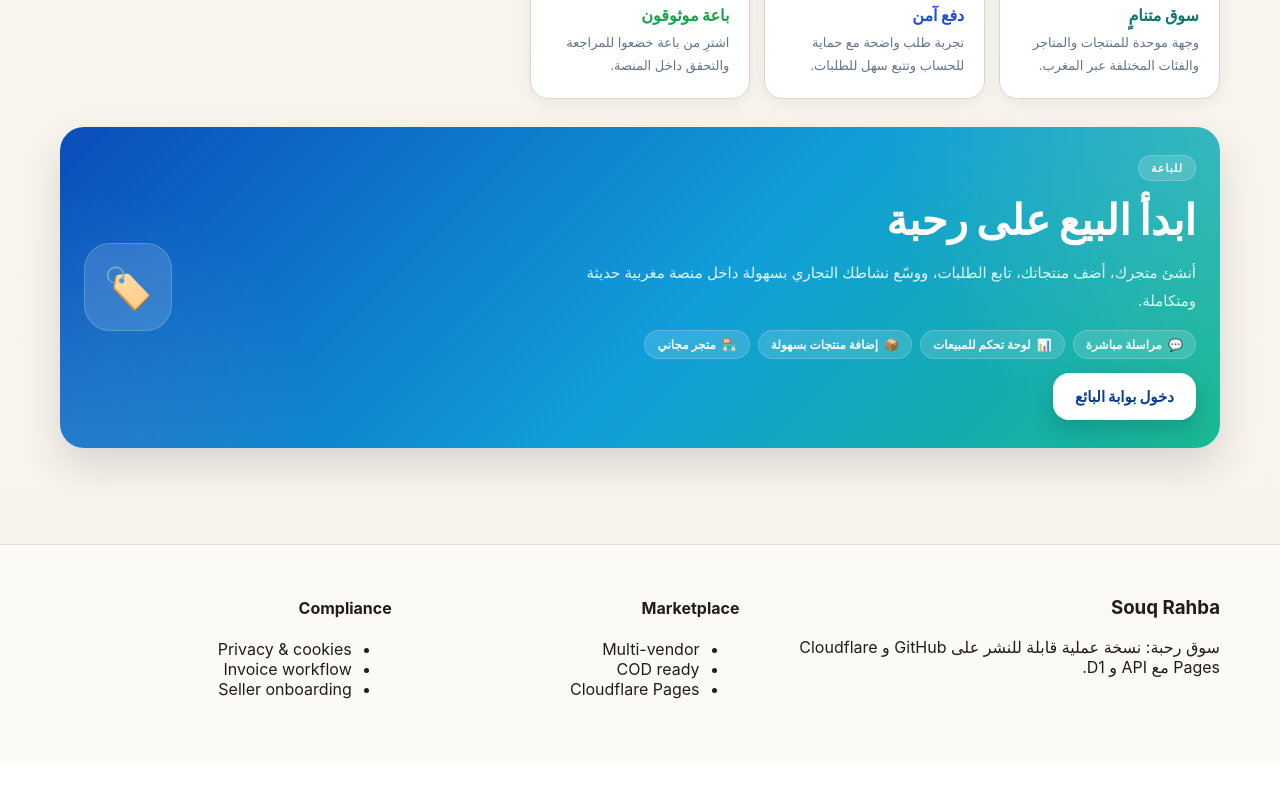
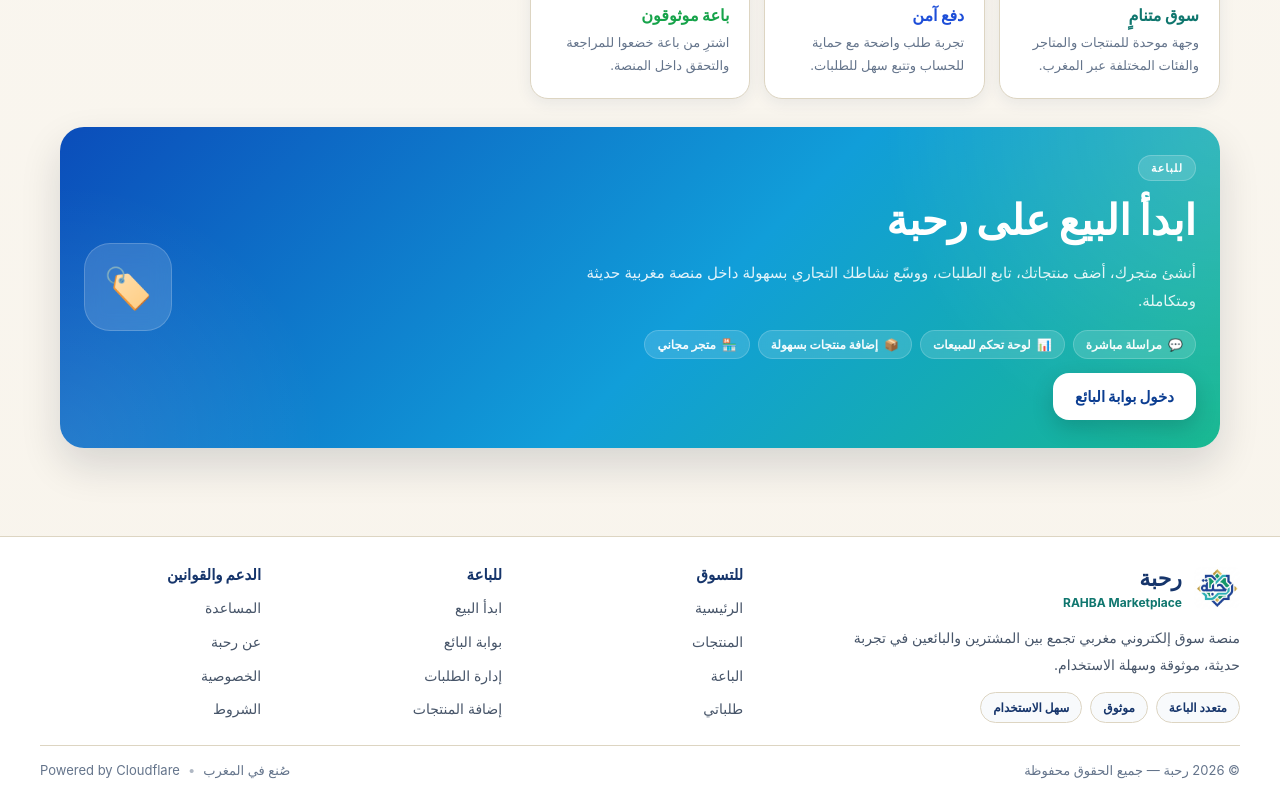
Before and after one commit to ori00fit-tech/souq-rahba-platform, a React (Vite) app in the folder apps/storefront/: page / in a window 1280 px wide. Shown: the part 1188-1988 px from the top of the page. Before the commit the page ends 1951 px from the top, so only its background shows below. Built offline with nearby package versions, Linux system fonts and the light colour scheme; no server answers.

Commit message:
Upgrade storefront footer to premium Arabic layout

```diff
--- a/apps/storefront/src/components/Footer.jsx
+++ b/apps/storefront/src/components/Footer.jsx
@@ -1,32 +1,232 @@
-import { useApp } from '../context/AppContext'
+import { Link } from "react-router-dom";
+import { SELLER_PORTAL_URL } from "../lib/config";
+
+const T = {
+  navy: "#16356b",
+  blue: "#1d4ed8",
+  teal: "#0f766e",
+  gold: "#b08d3c",
+  sand: "#f5f1e8",
+  border: "#ddd5c2",
+  text: "#475569",
+  white: "#ffffff",
+};
 
 export default function Footer() {
-  const { t } = useApp()
+  return (
+    <footer style={s.footer} dir="rtl">
+      <div style={s.top}>
+        <div style={s.brandCol}>
+          <div style={s.brandRow}>
+            <img
+              src="/brand/logo-icon.png"
+              alt="RAHBA"
+              style={s.logo}
+              onError={(e) => {
+                e.currentTarget.style.display = "none";
+              }}
+            />
+            <div>
+              <div style={s.brandTitle}>رحبة</div>
+              <div style={s.brandSub}>RAHBA Marketplace</div>
+            </div>
+          </div>
 
-  return (
-    <footer className="site-footer">
-      <div className="container footer-grid">
-        <div>
-          <h3>Souq Rahba</h3>
-          <p>{t.footer}</p>
+          <p style={s.brandText}>
+            منصة سوق إلكتروني مغربي تجمع بين المشترين والبائعين في تجربة
+            حديثة، موثوقة وسهلة الاستخدام.
+          </p>
+
+          <div style={s.badges}>
+            <span style={s.badge}>متعدد الباعة</span>
+            <span style={s.badge}>موثوق</span>
+            <span style={s.badge}>سهل الاستخدام</span>
+          </div>
         </div>
-        <div>
-          <h4>Marketplace</h4>
-          <ul>
-            <li>Multi-vendor</li>
-            <li>COD ready</li>
-            <li>Cloudflare Pages</li>
-          </ul>
+
+        <div style={s.linksGrid}>
+          <div style={s.col}>
+            <h4 style={s.colTitle}>للتسوق</h4>
+            <div style={s.linkList}>
+              <Link to="/" style={s.link}>الرئيسية</Link>
+              <Link to="/products" style={s.link}>المنتجات</Link>
+              <Link to="/sellers" style={s.link}>الباعة</Link>
+              <Link to="/my-orders" style={s.link}>طلباتي</Link>
+            </div>
+          </div>
+
+          <div style={s.col}>
+            <h4 style={s.colTitle}>للباعة</h4>
+            <div style={s.linkList}>
+              <a href={SELLER_PORTAL_URL} target="_blank" rel="noopener noreferrer" style={s.link}>
+                ابدأ البيع
+              </a>
+              <a href={SELLER_PORTAL_URL} target="_blank" rel="noopener noreferrer" style={s.link}>
+                بوابة البائع
+              </a>
+              <a href={SELLER_PORTAL_URL} target="_blank" rel="noopener noreferrer" style={s.link}>
+                إدارة الطلبات
+              </a>
+              <a href={SELLER_PORTAL_URL} target="_blank" rel="noopener noreferrer" style={s.link}>
+                إضافة المنتجات
+              </a>
+            </div>
+          </div>
+
+          <div style={s.col}>
+            <h4 style={s.colTitle}>الدعم والقوانين</h4>
+            <div style={s.linkList}>
+              <Link to="/help" style={s.link}>المساعدة</Link>
+              <Link to="/about" style={s.link}>عن رحبة</Link>
+              <a href="#" style={s.link}>الخصوصية</a>
+              <a href="#" style={s.link}>الشروط</a>
+            </div>
+          </div>
         </div>
-        <div>
-          <h4>Compliance</h4>
-          <ul>
-            <li>Privacy & cookies</li>
-            <li>Invoice workflow</li>
-            <li>Seller onboarding</li>
-          </ul>
+      </div>
+
+      <div style={s.bottom}>
+        <div style={s.copy}>© {new Date().getFullYear()} رحبة — جميع الحقوق محفوظة</div>
+        <div style={s.meta}>
+          <span>صُنع في المغرب</span>
+          <span style={s.sep}>•</span>
+          <span>Powered by Cloudflare</span>
         </div>
       </div>
     </footer>
-  )
+  );
 }
+
+const s = {
+  footer: {
+    marginTop: "40px",
+    background: "#fff",
+    borderTop: `1px solid ${T.border}`,
+    padding: "28px 16px 22px",
+  },
+
+  top: {
+    maxWidth: "1200px",
+    margin: "0 auto",
+    display: "grid",
+    gridTemplateColumns: "1.2fr 1.8fr",
+    gap: "28px",
+  },
+
+  brandCol: {
+    display: "grid",
+    gap: "14px",
+  },
+
+  brandRow: {
+    display: "flex",
+    alignItems: "center",
+    gap: "12px",
+  },
+
+  logo: {
+    width: "46px",
+    height: "46px",
+    objectFit: "contain",
+    borderRadius: "12px",
+  },
+
+  brandTitle: {
+    fontSize: "22px",
+    fontWeight: 900,
+    color: T.navy,
+    lineHeight: 1.1,
+  },
+
+  brandSub: {
+    fontSize: "12px",
+    color: T.teal,
+    fontWeight: 700,
+    marginTop: "4px",
+  },
+
+  brandText: {
+    margin: 0,
+    color: T.text,
+    lineHeight: 1.9,
+    fontSize: "14px",
+    maxWidth: "420px",
+  },
+
+  badges: {
+    display: "flex",
+    flexWrap: "wrap",
+    gap: "8px",
+  },
+
+  badge: {
+    padding: "7px 12px",
+    borderRadius: "999px",
+    background: "#f8fafc",
+    border: `1px solid ${T.border}`,
+    color: T.navy,
+    fontSize: "12px",
+    fontWeight: 700,
+  },
+
+  linksGrid: {
+    display: "grid",
+    gridTemplateColumns: "repeat(3, 1fr)",
+    gap: "20px",
+  },
+
+  col: {
+    display: "grid",
+    gap: "12px",
+    alignContent: "start",
+  },
+
+  colTitle: {
+    margin: 0,
+    fontSize: "15px",
+    fontWeight: 900,
+    color: T.navy,
+  },
+
+  linkList: {
+    display: "grid",
+    gap: "10px",
+  },
+
+  link: {
+    textDecoration: "none",
+    color: T.text,
+    fontSize: "14px",
+    lineHeight: 1.7,
+  },
+
+  bottom: {
+    maxWidth: "1200px",
+    margin: "22px auto 0",
+    paddingTop: "16px",
+    borderTop: `1px solid ${T.border}`,
+    display: "flex",
+    justifyContent: "space-between",
+    alignItems: "center",
+    gap: "12px",
+    flexWrap: "wrap",
+  },
+
+  copy: {
+    color: "#64748b",
+    fontSize: "13px",
+  },
+
+  meta: {
+    display: "flex",
+    alignItems: "center",
+    gap: "8px",
+    color: "#64748b",
+    fontSize: "13px",
+    flexWrap: "wrap",
+  },
+
+  sep: {
+    opacity: 0.5,
+  },
+};
```
